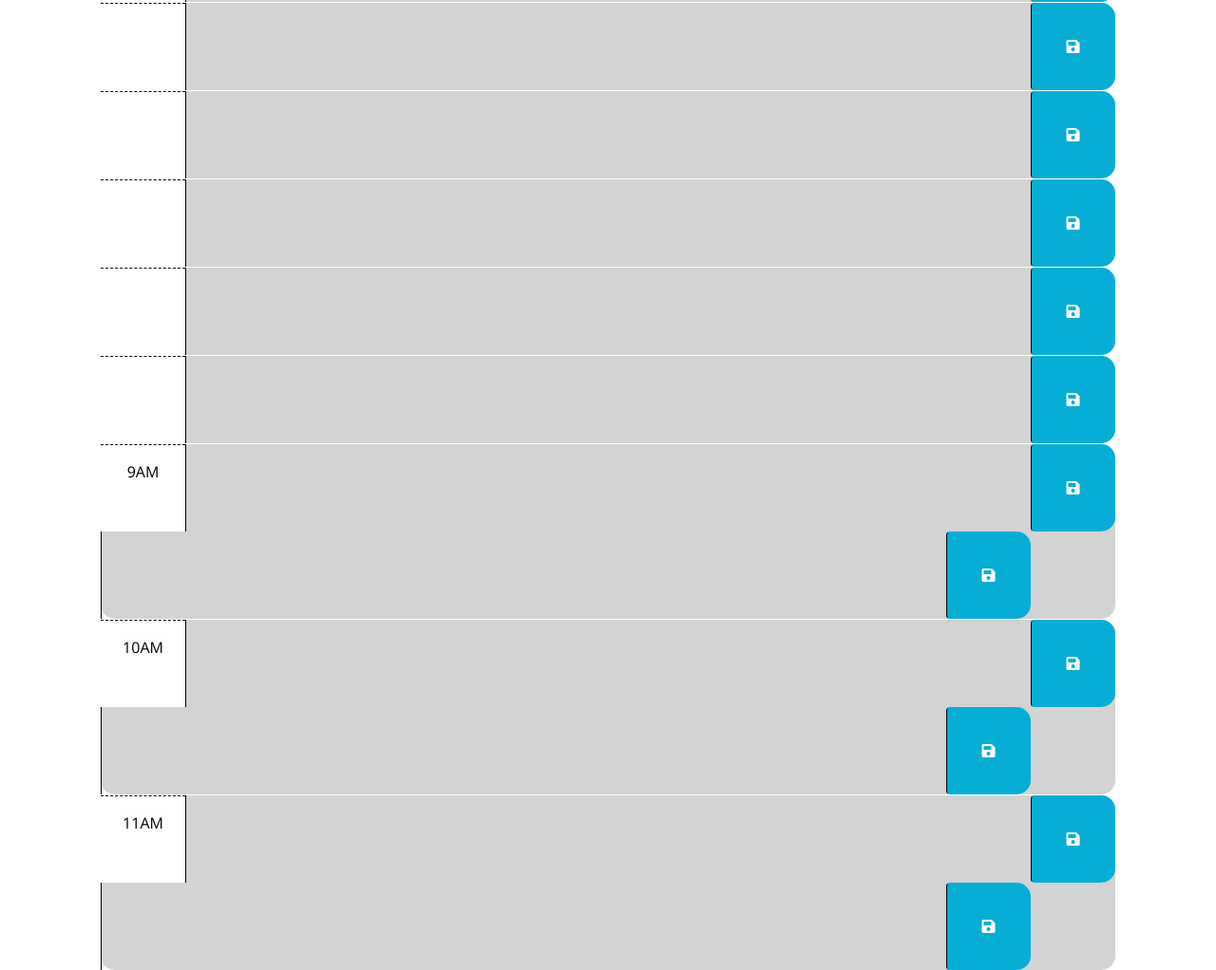
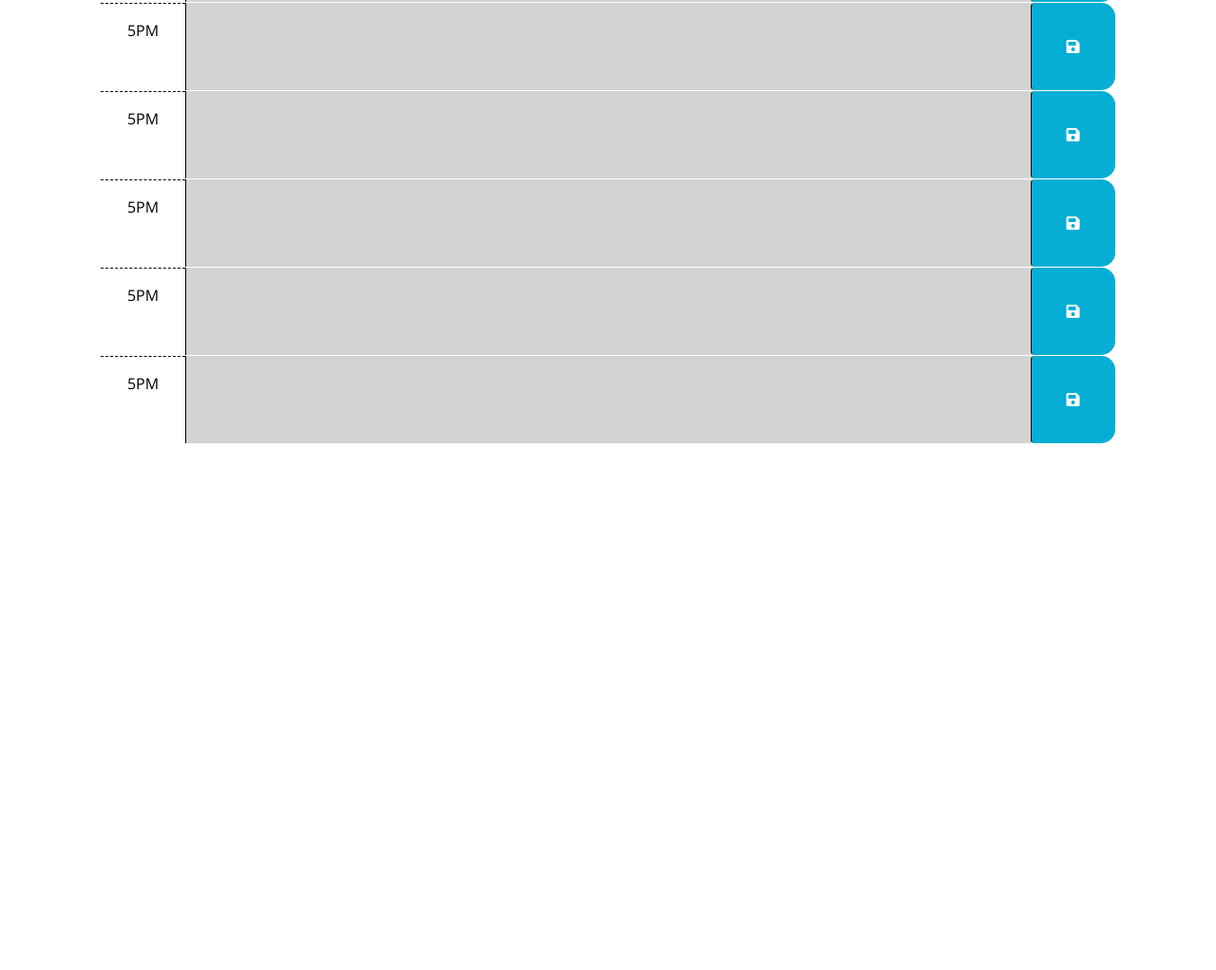
Before and after one commit to marbfree/Calendar, a plain HTML site: page index.html in a window 1280 px wide. Shown: the part 626-1648 px from the top of the page at 95% size. After the commit the page ends 1093 px from the top, so only its background shows below. Drawn offline with nearby package versions, Linux system fonts and the light colour scheme.

Commit message:
working on adding hours, id, and current date

```diff
--- a/index.html
+++ b/index.html
@@ -40,7 +40,7 @@
         -->
 
       <!-- Example of a past time block. The "past" class adds a gray background color. -->
-      <div id="hour-9" class="row time-block">
+      <!-- <div id="hour-9" class="row time-block">
         <div class="col-2 col-md-1 hour text-center py-3">9AM</div>
         <textarea class="col-8 col-md-10 description" rows="3"> </textarea>
         <button class="btn saveBtn col-2 col-md-1" aria-label="save">
@@ -48,23 +48,23 @@
         </button>
       </div>
 
-      <!-- Example of a a present time block. The "present" class adds a red background color. -->
-      <div id="hour-10" class="row time-block">
+      Example of a a present time block. The "present" class adds a red background color. -->
+      <!-- <div id="hour-10" class="row time-block">
         <div class="col-2 col-md-1 hour text-center py-3">10AM</div>
         <textarea class="col-8 col-md-10 description" rows="3"> </textarea>
         <button class="btn saveBtn col-2 col-md-1" aria-label="save">
           <i class="fas fa-save" aria-hidden="true"></i>
         </button>
-      </div>
+      </div> -->
 
       <!-- Example of a future time block. The "future" class adds a green background color. -->
-      <div id="hour-11" class="row time-block">
+      <!-- <div id="hour-11" class="row time-block">
         <div class="col-2 col-md-1 hour text-center py-3">11AM</div>
         <textarea class="col-8 col-md-10 description" rows="3"> </textarea>
         <button class="btn saveBtn col-2 col-md-1" aria-label="save">
           <i class="fas fa-save" aria-hidden="true"></i>
         </button>
-      </div>
+      </div> -->
 
     <script src="https://code.jquery.com/jquery-3.4.1.min.js"></script>
     <script
--- a/script.js
+++ b/script.js
@@ -2,18 +2,23 @@
 // the code isn't run until the browser has finished rendering all the elements
 // in the html.
 $(document).ready(function () {
-
-  let buildHourBlocks = ""
   for (let i = 1; i <= 9; i++) {
   $(".container-lg").prepend("<div id= 'hour-12' class='row time-block'+i><div class='col-2 col-md-1 hour text-center py-3'></div></div>");
 }
 
 $('.container-lg').children('div').siblings('div').append('<textarea class="col-8 col-md-10 description" rows="3" +i></textarea>');
 $('.container-lg').children('div').siblings('div').append('<button class="btn saveBtn col-2 col-md-1" aria-label="save"><i class="fas fa-save" aria-hidden="true"></i></button>');
-// $('#description').siblings('button').append('<i class="fas fa-save" aria-hidden="true"></i>');
 
+let hourOfDay = ['9AM', '10AM', '11AM', '12PM', '1PM', '2PM', '3PM', '4PM', '5PM'];
+  for (let i = 0; i < hourOfDay.length; i++){
+    $('.hour').text(hourOfDay[i]);
+  }
 
-
+  // to add id in a loop to each div
+// let hourID = ['hour-9', 'hour-10', 'hour-11', 'hour-12', 'hour-13', 'hour-14', 'hour-15', 'hour-16', 'hour-17'];
+//   for (let i = 1; i <= hourID.length; i++){
+//     $('.time-block').addID(hourID[i]);
+//   }
 
   $('.saveBtn').on('click', function(){
     let value = $(this).siblings(".description").val();
@@ -21,8 +26,6 @@ $('.container-lg').children('div').siblings('div').append('<button class="btn sa
 
     localStorage.setItem(time, value);
   });
-
-
 
     function updateHours() {
       let currentTime = dayjs().hour();
@@ -79,6 +82,6 @@ $('.container-lg').children('div').siblings('div').append('<button class="btn sa
   $('#hour-10 .description').val(localStorage.getItem('hour-10'));
   $('#hour-11 .description').val(localStorage.getItem('hour-11'));
 
-
+$('#currentDay').text.dayjs(MMMM-d-YYYY);
   // TODO: Add code to display the current date in the header of the page.
 });
```
